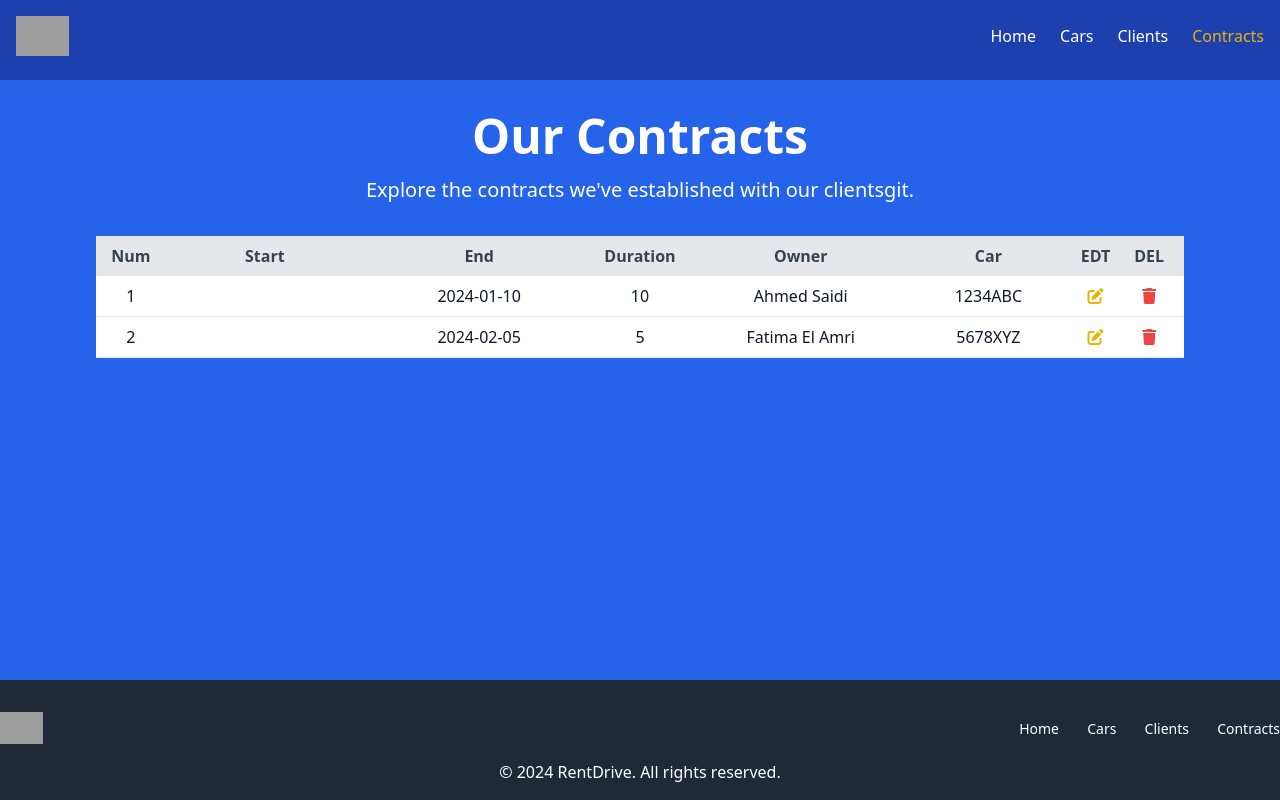
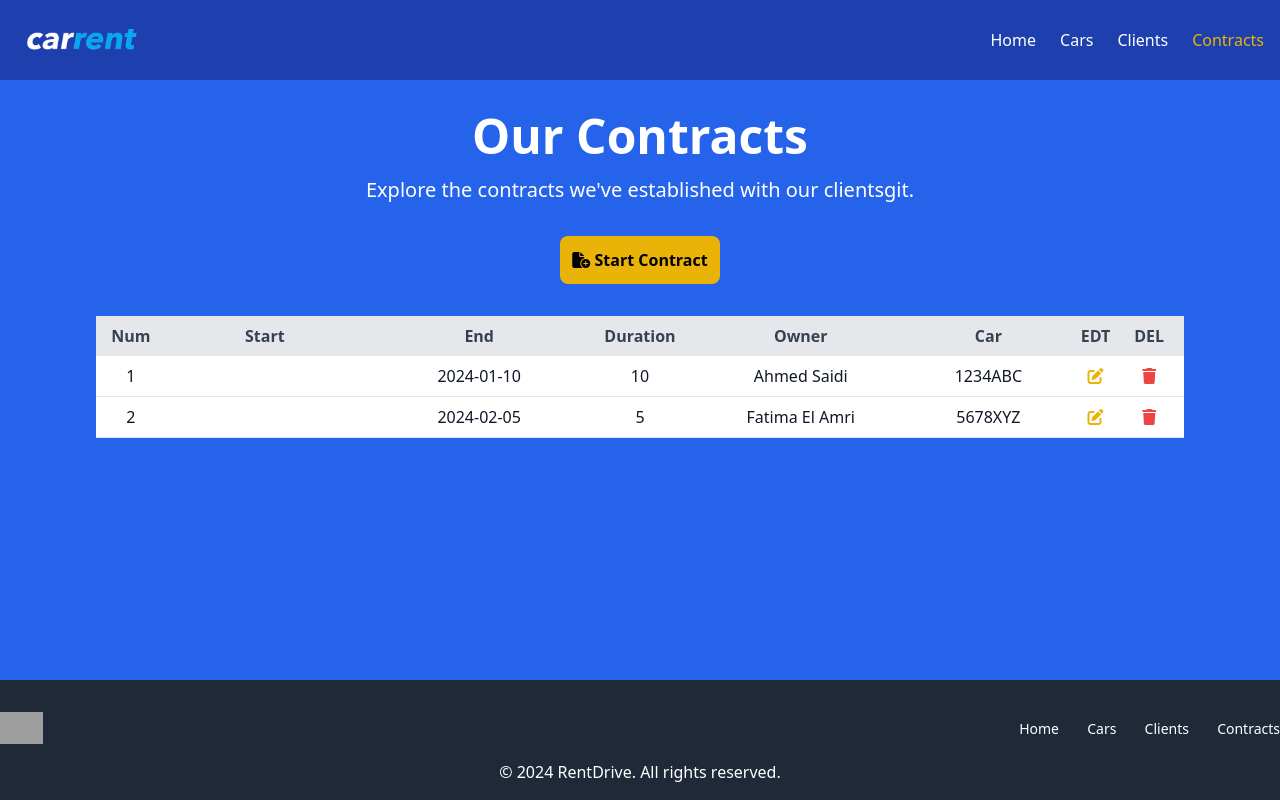
Before and after one commit to MohamedHamouch/Breif7, a PHP site: page /contracts/contracts.php in a window 1280 px wide. Run offline with PHP 8.4, Linux system fonts and the light colour scheme; data comes from the database, SQL or seed files in the repository; data that the repository does not hold is empty; some libraries are stand-ins or nearby versions; grey boxes are pictures that could not be loaded.

Commit message:
add logo link

```diff
--- a/clients/clients.php
+++ b/clients/clients.php
@@ -16,10 +16,10 @@ $clients = mysqli_query($conn, $sql);
 
 <body>
 
-  <header class="bg-blue-800 text-white p-4 h-[10vh]">
+  <header class="bg-blue-800 text-white p-4 h-[10vh] flex items-center justify-center">
     <div class="container mx-auto flex items-center justify-between">
       <a href="../index.php" class="font-bold">
-        <img src="your-logo-path.png" alt="RentDrive Logo" class="h-10">
+        <img src="../assets/rentcar1.png" alt="RentDrive Logo" class="h-12">
       </a>
       <nav class="space-x-6 hidden sm:flex">
         <a href="../index.php" class="hover:text-yellow-500">Home</a>
--- a/contracts/contracts.php
+++ b/contracts/contracts.php
@@ -12,14 +12,16 @@ $contracts = mysqli_query($conn, $sql);
   <meta name="viewport" content="width=device-width, initial-scale=1.0">
   <title>Contracts - RentDrive</title>
   <script src="https://cdn.tailwindcss.com"></script>
-  <link rel="stylesheet" href="https://cdnjs.cloudflare.com/ajax/libs/font-awesome/6.0.0-beta3/css/all.min.css">
+  <link rel="stylesheet" href="https://cdnjs.cloudflare.com/ajax/libs/font-awesome/6.7.1/css/all.min.css">
 </head>
 
 <body>
-  <header class="bg-blue-800 text-white p-4 h-[10vh]">
+
+  <header class="bg-blue-800 text-white p-4 h-[10vh] flex items-center justify-center">
     <div class="container mx-auto flex items-center justify-between">
       <a href="../index.php" class="font-bold">
-        <img src="your-logo-path.png" alt="RentDrive Logo" class="h-10">
+        <img src="../assets/rentcar1.png" alt="RentDrive Logo" class="h-12">
+      </a>
       </a>
       <nav class="space-x-6 hidden sm:flex">
         <a href="../index.php" class="hover:text-yellow-500">Home</a>
@@ -34,6 +36,9 @@ $contracts = mysqli_query($conn, $sql);
     <div class="container mx-auto">
       <h1 class="text-5xl font-bold mb-4">Our Contracts</h1>
       <p class="text-xl mb-8">Explore the contracts we've established with our clientsgit.</p>
+      <button id="add-client-btn"
+        class="px-6 py-3 bg-yellow-500 text-black font-semibold rounded-lg hover:bg-yellow-400 p-5 xl:p-3 w-fit m-auto mb-8"><i
+          class="fa-solid fa-file-circle-plus"></i> Start Contract</button>
 
       <div
         class="grid grid-cols-[5%,20%,20%,10%,20%,15%,5%,5%] items-center bg-gray-200 p-2 font-semibold text-gray-700 mx-auto w-[85%]">
```
Also changed, not shown: cars/cars.php (+4 -4 lines), index.php (+4 -3 lines), assets/rentcar1.png (added), assets/rentcar2.png (added).
